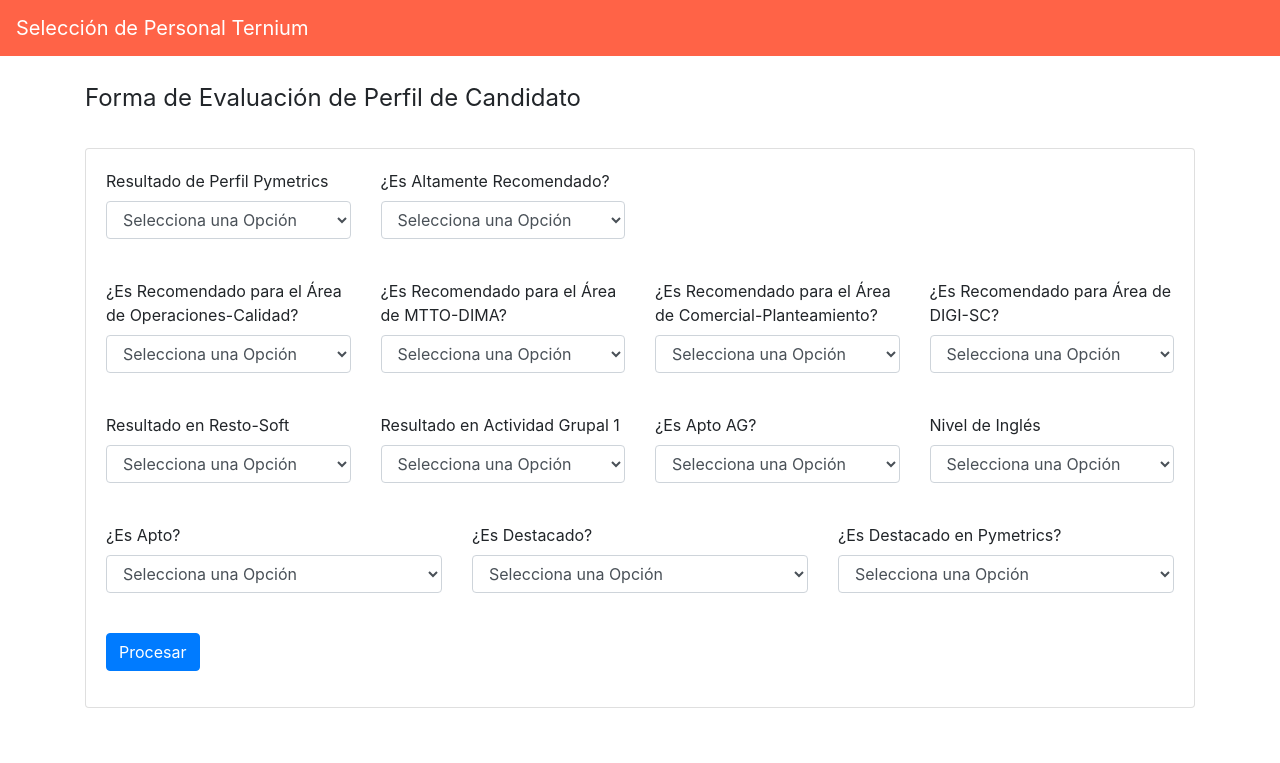
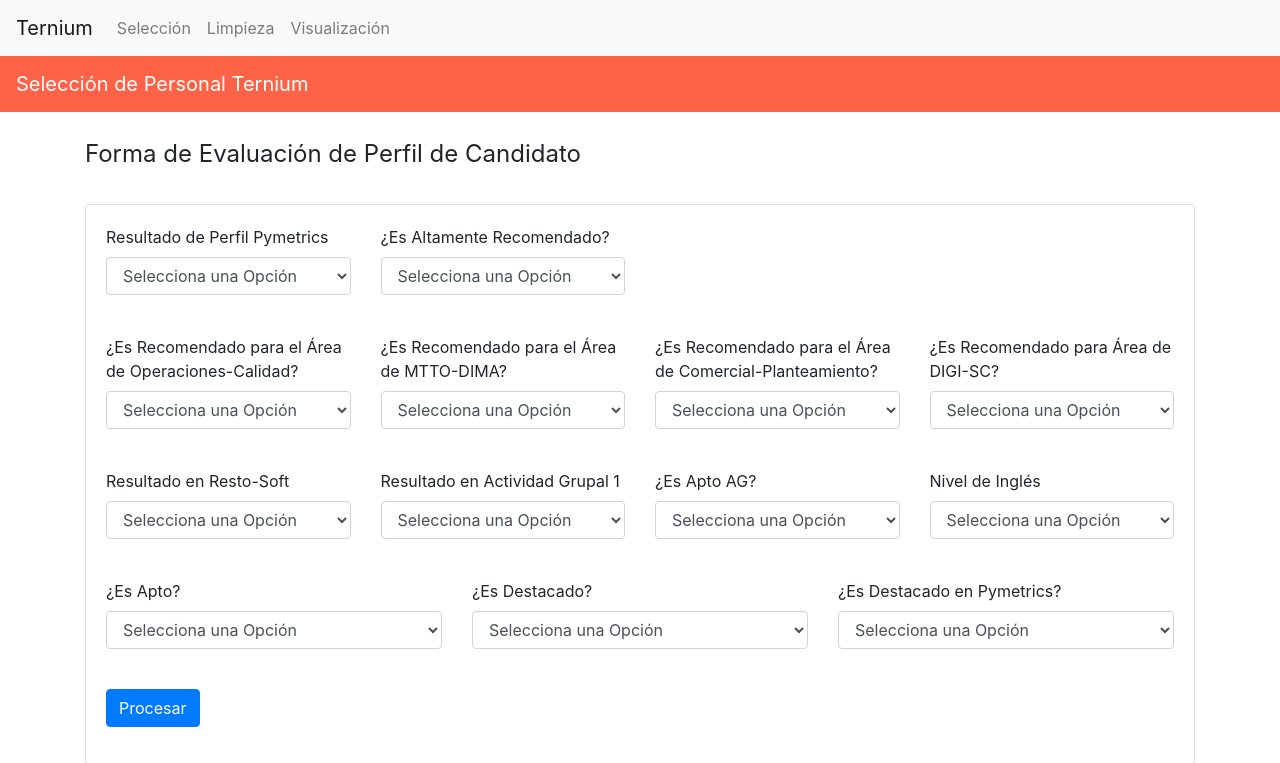
Before and after one commit to CamilaNavarr0/AppRetoTC2004B, a Flask app: page / in a window 1280 px wide. Shown: the top 763 px of the page. Run offline with Flask 2, Linux system fonts and the light colour scheme; parts of the project's set-up code (start-up, migrations or seed data) failed here and were passed over; some libraries are stand-ins or nearby versions.

Commit message:
Icon & nav bar

```diff
--- a/WebApp/app.py
+++ b/WebApp/app.py
@@ -2,18 +2,32 @@
 
 import numpy as np
 import pickle
-from flask import Flask, request, render_template
+import os
+from flask import Flask, request, render_template, send_from_directory
+
 
 # Load ML model
-model = pickle.load(open('/Users/alejandromurcia/Documents/App_Reto/WebApp/SVM.pkl','rb'))
+model = pickle.load(open('SVM.pkl','rb'))
 
 # Create application
 app = Flask(__name__)
+
 
 # Bind home function to URL
 @app.route('/')
 def home():
     return render_template('SeleccionPersonal.html')
+
+@app.route('/about')
+def stanford_page():
+    return render_template('_about.html')
+
+# Icon
+@app.route('/favicon.ico')
+def favicon():
+    return send_from_directory(os.path.join(app.root_path, 'static'),
+                               'favicon.ico', mimetype='image/vnd.microsoft.icon')
+
 
 # Bind predict function to URL
 @app.route('/predict', methods =['POST'])
--- a/WebApp/templates/SeleccionPersonal.html
+++ b/WebApp/templates/SeleccionPersonal.html
@@ -1,3 +1,6 @@
+<!DOCTYPE html>
+<html lang="es">
+
 <html>
 	<head>
 	<!-- Bootstrap CSS -->
@@ -6,8 +9,16 @@
 		<script src="https://cdn.jsdelivr.net/npm/popper.js@1.16.1/dist/umd/popper.min.js" integrity="sha384-9/reFTGAW83EW2RDu2S0VKaIzap3H66lZH81PoYlFhbGU+6BZp6G7niu735Sk7lN" crossorigin="anonymous"></script>
 		<script src="https://stackpath.bootstrapcdn.com/bootstrap/4.5.2/js/bootstrap.min.js" integrity="sha384-B4gt1jrGC7Jh4AgTPSdUtOBvfO8shuf57BaghqFfPlYxofvL8/KUEfYiJOMMV+rV" crossorigin="anonymous"></script>
 		<title>Seleccion de Personal Destacado - Ternium</title>
+		<link rel="stylesheet" href="https://maxcdn.bootstrapcdn.com/bootstrap/4.0.0/css/bootstrap.min.css">
+		<link rel="shortcut icon" href="{{ url_for('static', filename='favicon.ico') }}">
+
 	</head>
 	<body>
+
+		{% include '_navbar.html' %}
+		{% set active_page = 'Seleccion' %}
+
+
 	<!-- Java Script -->
 		<script src="https://code.jquery.com/jquery-3.5.1.slim.min.js" integrity="sha384-DfXdz2htPH0lsSSs5nCTpuj/zy4C+OGpamoFVy38MVBnE+IbbVYUew+OrCXaRkfj" crossorigin="anonymous"></script>
 		<script src="https://cdn.jsdelivr.net/npm/popper.js@1.16.1/dist/umd/popper.min.js" integrity="sha384-9/reFTGAW83EW2RDu2S0VKaIzap3H66lZH81PoYlFhbGU+6BZp6G7niu735Sk7lN" crossorigin="anonymous"></script>
--- /dev/null
+++ b/WebApp/templates/_navbar.html
@@ -0,0 +1,14 @@
+<nav class="navbar navbar-expand-lg navbar-light bg-light">
+    <a class="navbar-brand" href="#">Ternium</a>
+    <button class="navbar-toggler" type="button" data-toggle="collapse" data-target="#navbarNav" aria-controls="navbarNav" aria-expanded="false" aria-label="Toggle navigation">
+      <span class="navbar-toggler-icon"></span>
+    </button>
+    <div class="collapse navbar-collapse" id="navbarNav">
+        <ul class="navbar-nav">
+          <li class="nav-item"><a class="nav-link" href="/about">Selección</a></li>
+          <li class="nav-item"><a class="nav-link" href="/about">Limpieza</a></li>
+          <li class="nav-item"><a class="nav-link" href="/articles">Visualización</a></li>
+        </ul>
+    </div>
+
+</nav>
```
Also changed, not shown: WebApp/templates/_about.html (added, +24 -0 lines), WebApp/static/favicon.ico (added), 3 other files.
